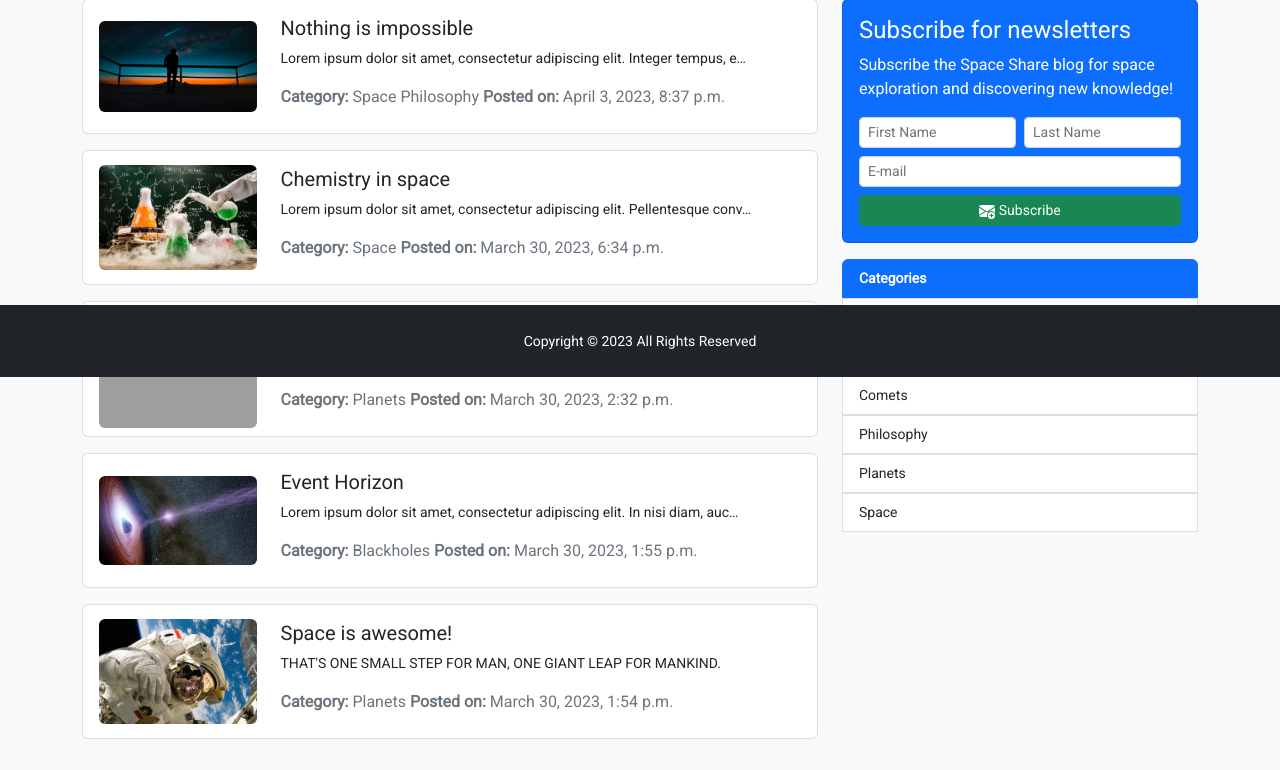
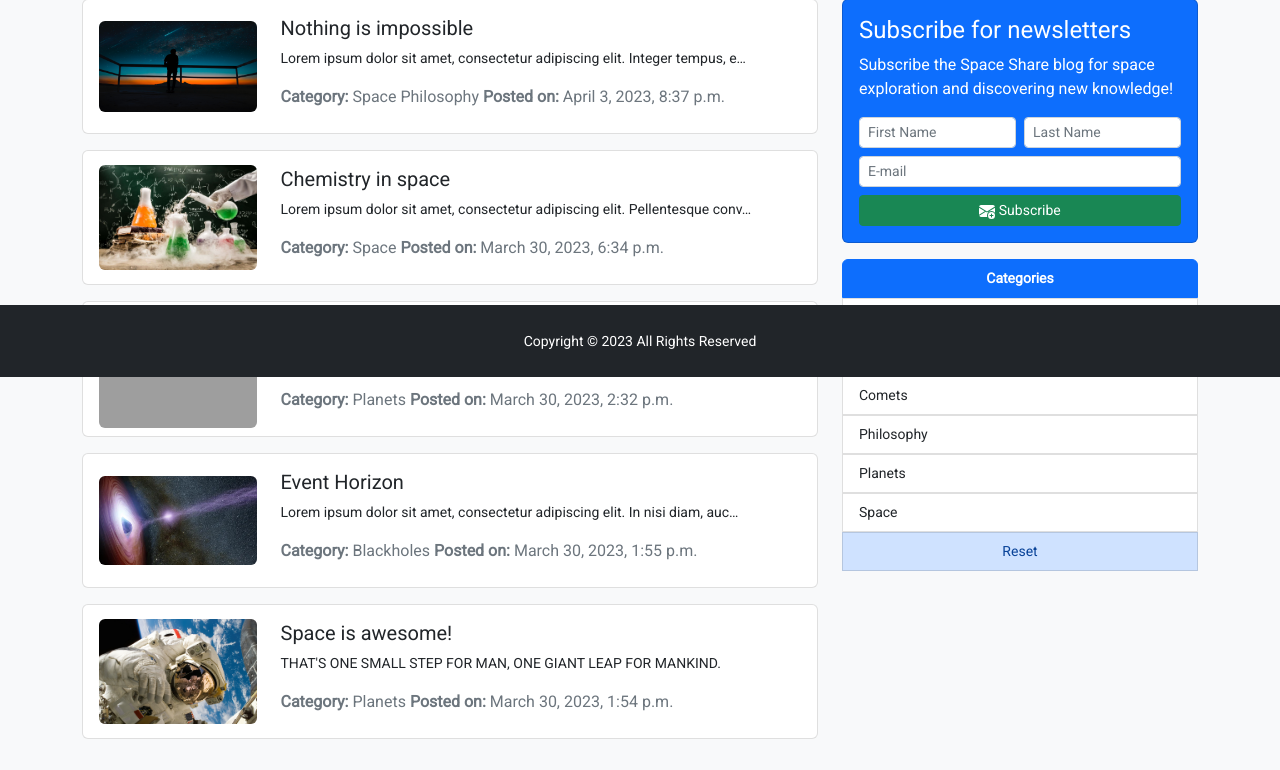
Before and after one commit to UltiPro/Space-Share, a Django app: page /posts in a window 1280 px wide. Shown: the part 423-1193 px from the top of the page. Run offline with Django 4.2, Linux system fonts and the light colour scheme; data comes from the database, SQL or seed files in the repository; grey boxes are pictures that could not be loaded.

Commit message:
Update posts template

```diff
--- a/SpaceShare/Blog/templates/Blog/posts.html
+++ b/SpaceShare/Blog/templates/Blog/posts.html
@@ -93,7 +93,7 @@
                         </div>
                     </div>
                     <ul class="list-group small mb-3">
-                        <li class="list-group-item active"><strong>Categories</strong></li>
+                        <li class="list-group-item active text-center"><strong>Categories</strong></li>
                         {% for tag in tags %}
                             <a href="{% url 'posts_by_tag' tag.tag %}" class="text-decoration-none text-dark">
                                 <li class="list-group-item list-group-item-action {% if tag.tag == active_tag %} list-group-item-primary {% endif %}">
@@ -101,6 +101,11 @@
                                 </li>
                             </a>
                         {% endfor %}
+                        <a href="{% url 'posts' %}" class="text-decoration-none text-center">
+                            <li class="list-group-item list-group-item-action list-group-item-primary">
+                                Reset
+                            </li>
+                        </a>
                     </ul>
                 </div>
             </div>
```
